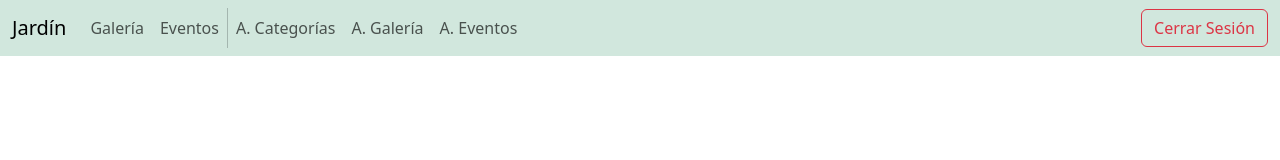
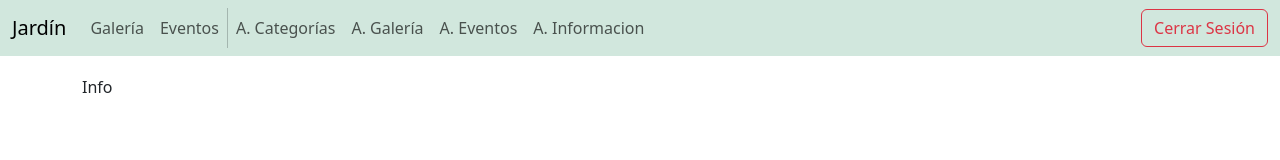
Before and after one commit to RodriGandaH/jardinBotanico, a React (Vite) app in the folder jardin_FRONTEND/: page /admin/info in a window 1280 px wide. Shown: the top 160 px of the page. Built offline with nearby package versions, Linux system fonts and the light colour scheme; sample sign-in values are in the browser's storage.

Commit message:
Add Info component to admin section

```diff
--- a/jardin_FRONTEND/src/App.jsx
+++ b/jardin_FRONTEND/src/App.jsx
@@ -10,12 +10,13 @@ import useAuth from './components/admin/hooks/useAuth';
 import Navbar from './components/layout/Navbar';
 import Footer from './components/layout/Footer';
 import Galeria from './components/galeria/Galeria';
-import Planta from './components/planta/Planta'
+import Planta from './components/planta/Planta';
 import Eventos from './components/eventos/Eventos';
 import Category from './components/admin/category/Category';
 import Plants from './components/admin/plants/Plants';
 import Events from './components/admin/events/Events';
 import '../src/components/galeria/Galeria.css';
+import Info from './components/admin/info/Info';
 
 function App() {
     const auth = useAuth();
@@ -27,8 +28,14 @@ function App() {
     return (
         <>
             <Navbar isAdmin={auth.user} />
-            <main className='flex-shrink-0 container'
-                style={{ marginTop: '75px', marginBottom: '15px', minHeight: '91vh' }}>
+            <main
+                className="flex-shrink-0 container"
+                style={{
+                    marginTop: '75px',
+                    marginBottom: '15px',
+                    minHeight: '91vh',
+                }}
+            >
                 <Router>
                     <Routes>
                         <Route path="/" element={<Home />} />
@@ -36,9 +43,42 @@ function App() {
                         <Route path="/planta/:id" element={<Planta />} />
                         <Route path="/eventos" element={<Eventos />} />
                         <Route path="/login" element={<Login />} />
-                        <Route path="/admin/category" element={auth.user ? <Category /> : <Navigate to="/login" />} />
-                        <Route path="/admin/events" element={auth.user ? <Events /> : <Navigate to="/login" />} />
-                        <Route path="/admin/plants" element={auth.user ? <Plants /> : <Navigate to="/login" />} />
+                        <Route
+                            path="/admin/category"
+                            element={
+                                auth.user ? (
+                                    <Category />
+                                ) : (
+                                    <Navigate to="/login" />
+                                )
+                            }
+                        />
+                        <Route
+                            path="/admin/events"
+                            element={
+                                auth.user ? (
+                                    <Events />
+                                ) : (
+                                    <Navigate to="/login" />
+                                )
+                            }
+                        />
+                        <Route
+                            path="/admin/plants"
+                            element={
+                                auth.user ? (
+                                    <Plants />
+                                ) : (
+                                    <Navigate to="/login" />
+                                )
+                            }
+                        />
+                        <Route
+                            path="/admin/info"
+                            element={
+                                auth.user ? <Info /> : <Navigate to="/info" />
+                            }
+                        />
                     </Routes>
                 </Router>
             </main>
--- /dev/null
+++ b/jardin_FRONTEND/src/components/admin/info/Info.jsx
@@ -0,0 +1,7 @@
+import React from 'react';
+
+function Info() {
+    return <div>Info</div>;
+}
+
+export default Info;
--- a/jardin_FRONTEND/src/components/layout/Navbar.jsx
+++ b/jardin_FRONTEND/src/components/layout/Navbar.jsx
@@ -1,7 +1,7 @@
-import LogoutButton from "../admin/LogoutButton";
+import LogoutButton from '../admin/LogoutButton';
 
 export const activeUrl = (ruta) => {
-    ruta = "http://localhost:5173" + ruta;
+    ruta = 'http://localhost:5173' + ruta;
     let rutaActiva = window.location.href;
     return ruta === rutaActiva;
 };
@@ -10,43 +10,96 @@ const Navbar = (props) => {
     return (
         <nav className="navbar navbar-expand-lg fixed-top bg-success-subtle">
             <div className="container-fluid">
-                <a className="navbar-brand" href="/">Jardín</a>
-                <button className="navbar-toggler" type="button" data-bs-toggle="collapse" data-bs-target="#navbarSupportedContent" aria-controls="navbarSupportedContent" aria-expanded="false" aria-label="Toggle navigation">
+                <a className="navbar-brand" href="/">
+                    Jardín
+                </a>
+                <button
+                    className="navbar-toggler"
+                    type="button"
+                    data-bs-toggle="collapse"
+                    data-bs-target="#navbarSupportedContent"
+                    aria-controls="navbarSupportedContent"
+                    aria-expanded="false"
+                    aria-label="Toggle navigation"
+                >
                     <span className="navbar-toggler-icon"></span>
                 </button>
-                <div className="collapse navbar-collapse" id="navbarSupportedContent">
+                <div
+                    className="collapse navbar-collapse"
+                    id="navbarSupportedContent"
+                >
                     <ul className="navbar-nav me-auto mb-2 mb-lg-0">
-                        <li className="nav-item" >
+                        <li className="nav-item">
                             <a
-                                className={("nav-link" + (activeUrl("/galeria") ? " active" : ""))}
-                                href="/galeria">
+                                className={
+                                    'nav-link' +
+                                    (activeUrl('/galeria') ? ' active' : '')
+                                }
+                                href="/galeria"
+                            >
                                 Galería
                             </a>
                         </li>
                         <li className="nav-item">
                             <a
-                                className={"nav-link" + (activeUrl("/eventos") ? " active" : "")}
-                                href="/eventos">
+                                className={
+                                    'nav-link' +
+                                    (activeUrl('/eventos') ? ' active' : '')
+                                }
+                                href="/eventos"
+                            >
                                 Eventos
                             </a>
                         </li>
                         <div className="vr" hidden={!props.isAdmin}></div>
                         <li className="nav-item" hidden={!props.isAdmin}>
-                            <a className={"nav-link" + (activeUrl("/admin/category") ? " active" : "")}
-                                href="/admin/category">
+                            <a
+                                className={
+                                    'nav-link' +
+                                    (activeUrl('/admin/category')
+                                        ? ' active'
+                                        : '')
+                                }
+                                href="/admin/category"
+                            >
                                 A. Categorías
                             </a>
                         </li>
                         <li className="nav-item" hidden={!props.isAdmin}>
-                            <a className={"nav-link" + (activeUrl("/admin/plants") ? " active" : "")}
-                                href="/admin/plants">
+                            <a
+                                className={
+                                    'nav-link' +
+                                    (activeUrl('/admin/plants')
+                                        ? ' active'
+                                        : '')
+                                }
+                                href="/admin/plants"
+                            >
                                 A. Galería
                             </a>
                         </li>
                         <li className="nav-item" hidden={!props.isAdmin}>
-                            <a className={"nav-link" + (activeUrl("/admin/events") ? " active" : "")}
-                                href="/admin/events">
+                            <a
+                                className={
+                                    'nav-link' +
+                                    (activeUrl('/admin/events')
+                                        ? ' active'
+                                        : '')
+                                }
+                                href="/admin/events"
+                            >
                                 A. Eventos
+                            </a>
+                        </li>
+                        <li className="nav-item" hidden={!props.isAdmin}>
+                            <a
+                                className={
+                                    'nav-link' +
+                                    (activeUrl('/admin/info') ? ' active' : '')
+                                }
+                                href="/admin/info"
+                            >
+                                A. Informacion
                             </a>
                         </li>
                     </ul>
```
